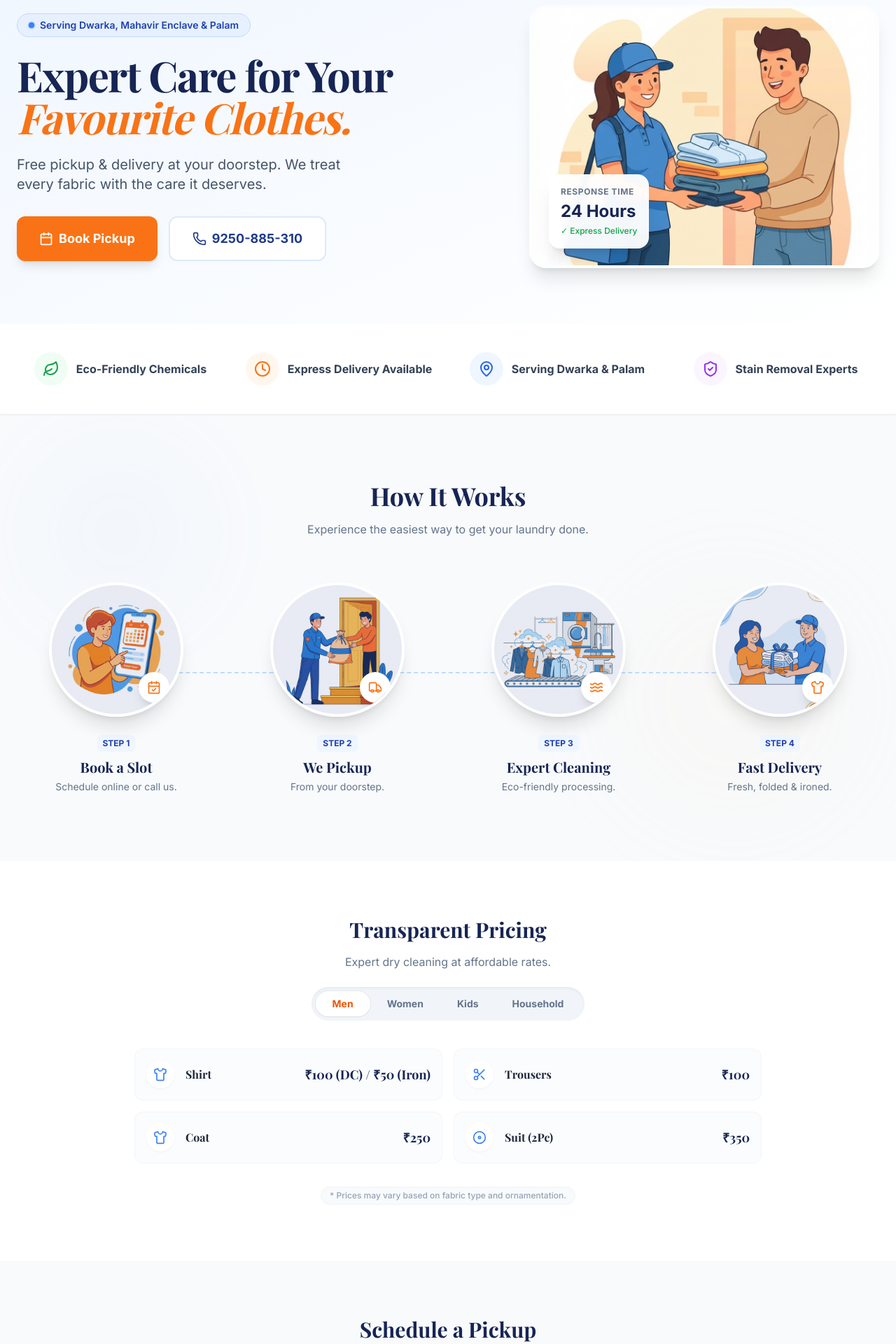
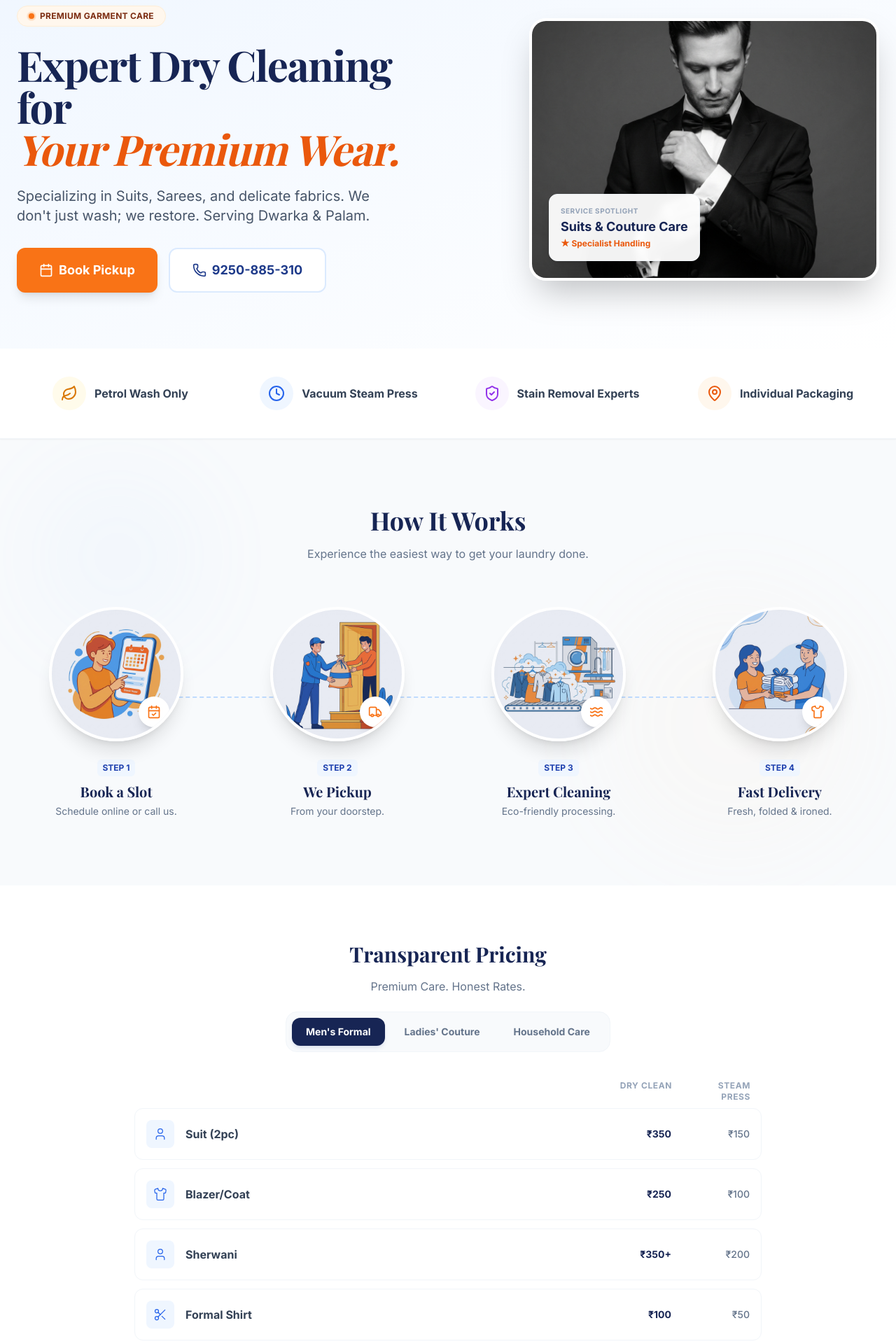
Before and after one commit to comexdryclean70/comex-dryclean-main-website, a Next.js app: page / in a window 1280 px wide. Shown: the part 120-2040 px from the top of the page at 70% size. Built offline with nearby package versions, Linux system fonts and the light colour scheme; a web font is replaced by a local one.

Commit message:
feat: rebrand to premium dry clean specialist

```diff
--- a/src/components/Hero.tsx
+++ b/src/components/Hero.tsx
@@ -9,21 +9,21 @@ export default function Hero() {
 
                 {/* Left: Text Content */}
                 <div className="relative z-10 text-center lg:text-left order-2 lg:order-1">
-                    <div className="inline-flex items-center gap-2 bg-blue-100/50 text-blue-800 px-4 py-1.5 rounded-full text-sm font-semibold mb-6 border border-blue-200">
+                    <div className="inline-flex items-center gap-2 bg-orange-50 text-orange-900 px-4 py-1.5 rounded-full text-xs font-bold tracking-wide uppercase mb-6 border border-orange-100">
                         <span className="relative flex h-2 w-2">
-                            <span className="animate-ping absolute inline-flex h-full w-full rounded-full bg-blue-400 opacity-75"></span>
-                            <span className="relative inline-flex rounded-full h-2 w-2 bg-blue-500"></span>
+                            <span className="animate-ping absolute inline-flex h-full w-full rounded-full bg-orange-400 opacity-75"></span>
+                            <span className="relative inline-flex rounded-full h-2 w-2 bg-orange-500"></span>
                         </span>
-                        Serving Dwarka, Mahavir Enclave & Palam
+                        Premium Garment Care
                     </div>
 
                     <h1 className="text-4xl md:text-5xl lg:text-6xl font-bold tracking-tight mb-6 leading-[1.1] text-blue-950 font-serif">
-                        Expert Care for Your <br />
-                        <span className="text-orange-500 italic">Favourite Clothes.</span>
+                        Expert Dry Cleaning for <br />
+                        <span className="text-orange-600 italic">Your Premium Wear.</span>
                     </h1>
 
                     <p className="text-lg md:text-xl text-slate-600 mb-8 max-w-lg mx-auto lg:mx-0 leading-relaxed font-sans">
-                        Free pickup & delivery at your doorstep. We treat every fabric with the care it deserves.
+                        Specializing in Suits, Sarees, and delicate fabrics. We don't just wash; we restore. Serving Dwarka & Palam.
                     </p>
 
                     <div className="flex flex-col sm:flex-row gap-4 justify-center lg:justify-start">
@@ -45,20 +45,20 @@ export default function Hero() {
 
                 {/* Right: Pictorial Visual */}
                 <div className="relative z-10 flex justify-center lg:justify-end order-1 lg:order-2 mb-8 lg:mb-0">
-                    <div className="relative w-full max-w-[500px] aspect-[4/3] rounded-3xl overflow-hidden shadow-xl border-4 border-white/50">
+                    <div className="relative w-full max-w-[500px] aspect-[4/3] rounded-3xl overflow-hidden shadow-2xl border-4 border-white">
                         <Image
-                            src="/hero-illustration.png"
-                            alt="Friendly delivery person handing clothes to customer"
+                            src="/premium-tuxedo.png"
+                            alt="Premium Dry Cleaning for Suits and Tuxedos"
                             fill
                             className="object-cover"
                             priority
                         />
                         {/* Floating Badge */}
-                        <div className="absolute bottom-6 left-6 bg-white/95 backdrop-blur-sm p-4 rounded-2xl shadow-xl border border-white/50 max-w-[200px]">
-                            <p className="text-xs text-slate-500 uppercase tracking-wider font-bold mb-1">Response Time</p>
-                            <div className="text-2xl font-bold text-blue-950">24 Hours</div>
-                            <p className="text-xs text-green-600 mt-1 font-medium flex items-center gap-1">
-                                ✓ Express Delivery
+                        <div className="absolute bottom-6 left-6 bg-white/95 backdrop-blur-sm p-4 rounded-xl shadow-lg border border-slate-100 max-w-[220px]">
+                            <p className="text-[10px] text-slate-400 uppercase tracking-wider font-bold mb-1">Service Spotlight</p>
+                            <div className="text-lg font-bold text-blue-950 leading-tight">Suits & Couture Care</div>
+                            <p className="text-xs text-orange-600 mt-1 font-bold flex items-center gap-1">
+                                ★ Specialist Handling
                             </p>
                         </div>
                     </div>
--- a/src/components/PriceCards.tsx
+++ b/src/components/PriceCards.tsx
@@ -1,63 +1,60 @@
+/* eslint-disable react/no-unescaped-entities */
 "use client";
 
 import { useState } from "react";
 import { motion, AnimatePresence } from "framer-motion";
-import { Shirt, Scissors, Disc, Baby, Home, Armchair, Projector } from "lucide-react"; // Projector as placeholder for Curtains
+import { Shirt, Scissors, Disc, User, Armchair, Blinds } from "lucide-react";
 import { clsx } from "clsx";
 import { twMerge } from "tailwind-merge";
+import Link from "next/link";
 
 function cn(...inputs: (string | undefined | null | false)[]) {
     return twMerge(clsx(inputs));
 }
 
-const CATEGORIES = ["Men", "Women", "Kids", "Household"];
+const CATEGORIES = ["Men's Formal", "Ladies' Couture", "Household Care"];
 
-// Icons mapped to real services
 const SERVICES = {
-    Men: [
-        { id: 1, name: "Shirt", price: "₹100 (DC) / ₹50 (Iron)", icon: Shirt },
-        { id: 2, name: "Trousers", price: "₹100", icon: Scissors }, // Assuming Trousers price similar to shirt if not specified, but user didn't specify trousers price in "Men", user said Suit 2Pc 350, Coat 250. Let's stick to what user gave or logical defaults.
-        { id: 3, name: "Coat", price: "₹250", icon: Shirt }, // Coat icon
-        { id: 4, name: "Suit (2Pc)", price: "₹350", icon: Disc },
+    "Men's Formal": [
+        { id: 1, name: "Suit (2pc)", dc: "₹350", sp: "₹150", icon: User },
+        { id: 2, name: "Blazer/Coat", dc: "₹250", sp: "₹100", icon: Shirt },
+        { id: 3, name: "Sherwani", dc: "₹350+", sp: "₹200", icon: User },
+        { id: 4, name: "Formal Shirt", dc: "₹100", sp: "₹50", icon: Scissors },
     ],
-    Women: [
-        { id: 5, name: "Saree (Cotton)", price: "₹200", icon: Projector }, // Saree placeholder
-        { id: 6, name: "Saree (Heavy)", price: "₹250+", icon: Disc },
-        { id: 7, name: "Ladies Suit", price: "₹250", icon: Shirt },
-        { id: 8, name: "Blouse/Top", price: "₹100", icon: Scissors },
+    "Ladies' Couture": [
+        { id: 5, name: "Lehenga", dc: "₹350+", sp: "₹250", icon: Disc },
+        { id: 6, name: "Silk Saree", dc: "₹250", sp: "₹100", icon: Disc },
+        { id: 7, name: "Embroidered Gown", dc: "₹350+", sp: "₹200", icon: User },
+        { id: 8, name: "Designer Blouse", dc: "₹70", sp: "₹40", icon: Scissors },
     ],
-    Kids: [
-        { id: 9, name: "School Uniform", price: "₹100", icon: Baby },
-        { id: 10, name: "Frock / Dress", price: "₹150+", icon: Shirt },
-    ],
-    Household: [
-        { id: 11, name: "Blanket (Double)", price: "₹300", icon: Disc },
-        { id: 12, name: "Curtains", price: "₹130/panel", icon: Projector },
-        { id: 13, name: "Sofa", price: "₹150/seat", icon: Armchair },
+    "Household Care": [
+        { id: 9, name: "Blanket (Double)", dc: "₹300", sp: "-", icon: Disc },
+        { id: 10, name: "Curtains (Panel)", dc: "₹130", sp: "₹60", icon: Blinds },
+        { id: 11, name: "Sofa (Seat)", dc: "₹150", sp: "-", icon: Armchair },
     ],
 };
 
 export default function PriceCards() {
-    const [activeTab, setActiveTab] = useState("Men");
+    const [activeTab, setActiveTab] = useState("Men's Formal");
 
     return (
         <section className="py-20 px-6 relative overflow-hidden bg-white">
             <div className="max-w-4xl mx-auto">
                 <div className="text-center mb-10">
                     <h2 className="text-3xl font-bold text-blue-950 font-serif mb-4">Transparent Pricing</h2>
-                    <p className="text-slate-500 mb-6">Expert dry cleaning at affordable rates.</p>
+                    <p className="text-slate-500 mb-6">Premium Care. Honest Rates.</p>
 
                     {/* Segmented Control */}
-                    <div className="inline-flex bg-slate-100 p-1.5 rounded-full overflow-hidden shadow-inner">
+                    <div className="inline-flex flex-wrap justify-center gap-2 bg-slate-50 p-2 rounded-2xl border border-slate-100">
                         {CATEGORIES.map((cat) => (
                             <button
                                 key={cat}
                                 onClick={() => setActiveTab(cat)}
                                 className={cn(
-                                    "px-6 py-2 rounded-full text-sm font-bold transition-all duration-300",
+                                    "px-5 py-2.5 rounded-xl text-sm font-bold transition-all duration-300",
                                     activeTab === cat
-                                        ? "bg-white text-orange-600 shadow-sm ring-1 ring-black/5"
-                                        : "text-slate-500 hover:text-slate-700"
+                                        ? "bg-blue-950 text-white shadow-md shadow-blue-900/10"
+                                        : "text-slate-500 hover:text-slate-800 hover:bg-white"
                                 )}
                             >
                                 {cat}
@@ -66,40 +63,53 @@ export default function PriceCards() {
                     </div>
                 </div>
 
+                {/* Headers */}
+                <div className="hidden md:flex justify-end px-4 mb-2 text-xs font-bold text-slate-400 uppercase tracking-wider gap-8">
+                    <span className="w-20 text-right">Dry Clean</span>
+                    <span className="w-20 text-right">Steam Press</span>
+                </div>
+
                 {/* Menu Card Grid */}
-                <motion.div
-                    layout
-                    className="grid grid-cols-1 md:grid-cols-2 gap-4"
-                >
-                    <AnimatePresence mode="popLayout">
+                <motion.div layout className="flex flex-col gap-3">
+                    <AnimatePresence mode="wait">
                         {SERVICES[activeTab as keyof typeof SERVICES].map((service) => (
                             <motion.div
                                 key={service.id}
                                 layout
-                                initial={{ opacity: 0, y: 10 }}
-                                animate={{ opacity: 1, y: 0 }}
-                                exit={{ opacity: 0, y: -10 }}
-                                transition={{ duration: 0.2 }}
-                                className="flex items-center gap-4 p-4 rounded-xl border border-slate-100 bg-slate-50/50 hover:bg-white hover:border-orange-100 hover:shadow-md transition-all group"
+                                initial={{ opacity: 0, x: -10 }}
+                                animate={{ opacity: 1, x: 0 }}
+                                exit={{ opacity: 0, x: 10 }}
+                                className="flex items-center justify-between p-4 rounded-xl border border-slate-100 bg-white hover:border-orange-100 hover:shadow-sm transition-all group"
                             >
-                                <div className="w-10 h-10 bg-white rounded-full flex items-center justify-center text-blue-500 group-hover:text-orange-500 group-hover:scale-110 transition-all shadow-sm">
-                                    <service.icon className="w-5 h-5" strokeWidth={2} />
+                                <div className="flex items-center gap-4">
+                                    <div className="w-10 h-10 bg-blue-50 rounded-lg flex items-center justify-center text-blue-600 group-hover:text-orange-500 transition-colors">
+                                        <service.icon className="w-5 h-5" strokeWidth={1.5} />
+                                    </div>
+                                    <span className="font-bold text-slate-700">{service.name}</span>
                                 </div>
-                                <div className="flex-1">
-                                    <h3 className="font-bold text-slate-800 text-base">{service.name}</h3>
-                                </div>
-                                <div className="text-right">
-                                    <p className="font-bold text-blue-950 font-serif text-lg">{service.price}</p>
+
+                                <div className="flex items-center gap-2 md:gap-8 text-sm">
+                                    <div className="w-20 text-right">
+                                        <span className="block md:hidden text-[10px] text-slate-400 font-bold uppercase">DC</span>
+                                        <span className="font-bold text-blue-950">{service.dc}</span>
+                                    </div>
+                                    <div className="w-20 text-right">
+                                        <span className="block md:hidden text-[10px] text-slate-400 font-bold uppercase">Press</span>
+                                        <span className="font-medium text-slate-500">{service.sp}</span>
+                                    </div>
                                 </div>
                             </motion.div>
                         ))}
                     </AnimatePresence>
                 </motion.div>
 
-                <div className="text-center mt-8">
-                    <p className="text-xs text-slate-400 font-medium bg-slate-50 inline-block px-3 py-1 rounded-full border border-slate-100">
-                        * Prices may vary based on fabric type and ornamentation.
+                <div className="text-center mt-8 space-y-4">
+                    <p className="text-xs text-slate-400 font-medium">
+                        * Prices exclude GST. Saree polishing and rolling ("Charak") available separately.
                     </p>
+                    <Link href="/pricing" className="inline-flex items-center text-orange-600 font-bold hover:underline">
+                        View Full Price List &rarr;
+                    </Link>
                 </div>
             </div>
         </section>
--- a/src/components/TrustStrip.tsx
+++ b/src/components/TrustStrip.tsx
@@ -2,10 +2,10 @@ import { Leaf, Clock, MapPin, ShieldCheck } from "lucide-react";
 
 export default function TrustStrip() {
     const badges = [
-        { icon: Leaf, text: "Eco-Friendly Chemicals", color: "text-green-600", bg: "bg-green-50" },
-        { icon: Clock, text: "Express Delivery Available", color: "text-orange-500", bg: "bg-orange-50" },
-        { icon: MapPin, text: "Serving Dwarka & Palam", color: "text-blue-600", bg: "bg-blue-50" },
+        { icon: Leaf, text: "Petrol Wash Only", color: "text-amber-600", bg: "bg-amber-50" },
+        { icon: Clock, text: "Vacuum Steam Press", color: "text-blue-600", bg: "bg-blue-50" },
         { icon: ShieldCheck, text: "Stain Removal Experts", color: "text-purple-600", bg: "bg-purple-50" },
+        { icon: MapPin, text: "Individual Packaging", color: "text-orange-600", bg: "bg-orange-50" },
     ];
 
     return (
```
Also changed, not shown: public/premium-lehenga.png (added), public/premium-tuxedo.png (added).
